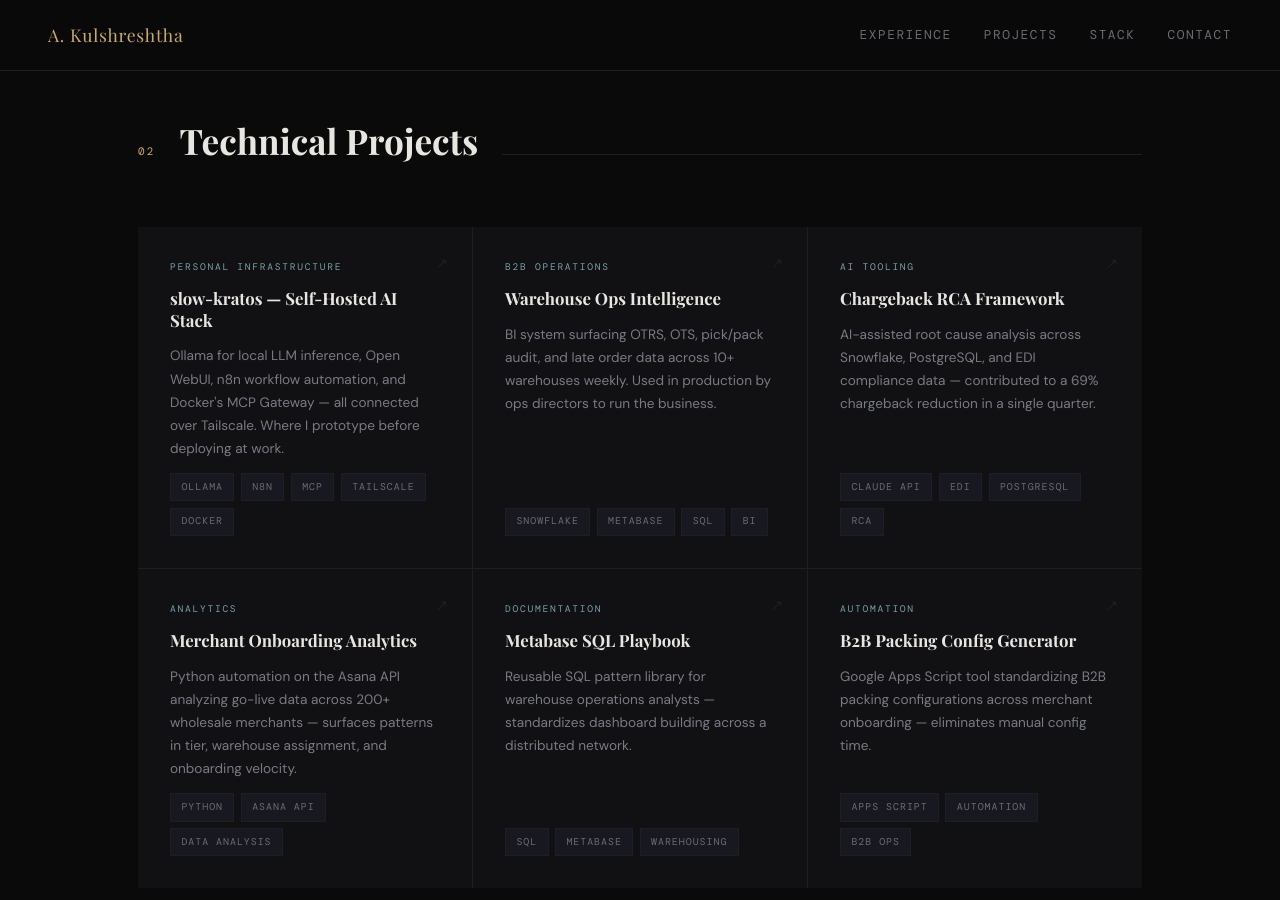
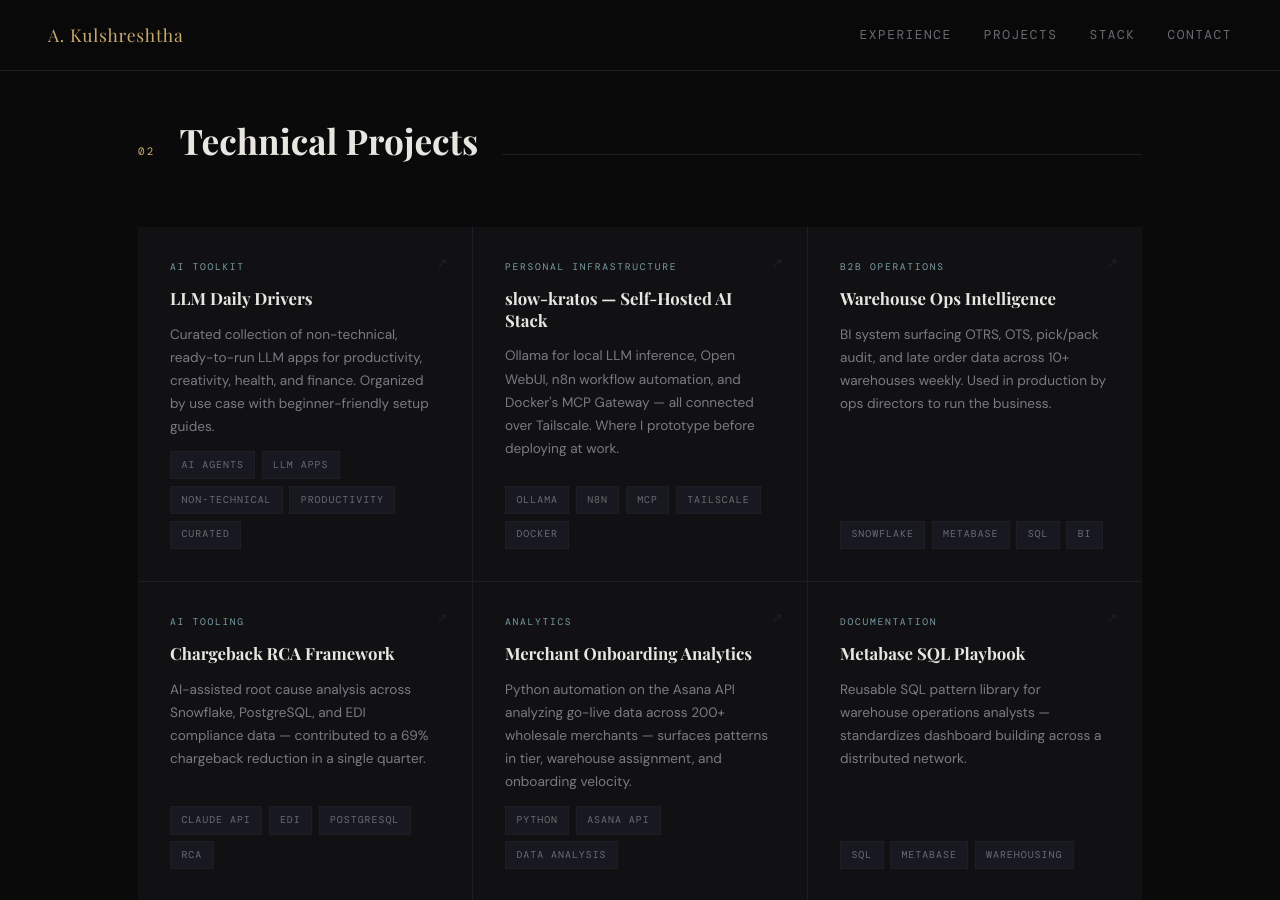
Before and after one commit to arjkul/skills-github-pages, a Jekyll site: the page built from index.md, in a window 1280 px wide and 900 px high, scrolled down 2842 px. Built offline with Jekyll 4.4.1, drawn with Linux system fonts in a browser that asks for light colours; some web fonts are replaced.

Commit message:
Add LLM Daily Drivers project to portfolio

```diff
--- a/index.md
+++ b/index.md
@@ -159,6 +159,15 @@ description: Senior leader driving end-to-end transformation, operational excell
   </div>
 
   <div class="projects-grid">
+
+    <a class="project-card reveal" href="https://github.com/arjkul/llm-daily-drivers" target="_blank">
+      <span class="project-type">AI Toolkit</span>
+      <h3 class="project-name">LLM Daily Drivers</h3>
+      <p class="project-desc">Curated collection of non-technical, ready-to-run LLM apps for productivity, creativity, health, and finance. Organized by use case with beginner-friendly setup guides.</p>
+      <div class="tag-list">
+        <span class="tag">AI Agents</span><span class="tag">LLM Apps</span><span class="tag">Non-Technical</span><span class="tag">Productivity</span><span class="tag">Curated</span>
+      </div>
+    </a>
 
     <a class="project-card reveal" href="https://github.com/arjkul/slow-kratos" target="_blank">
       <span class="project-type">Personal Infrastructure</span>
```
